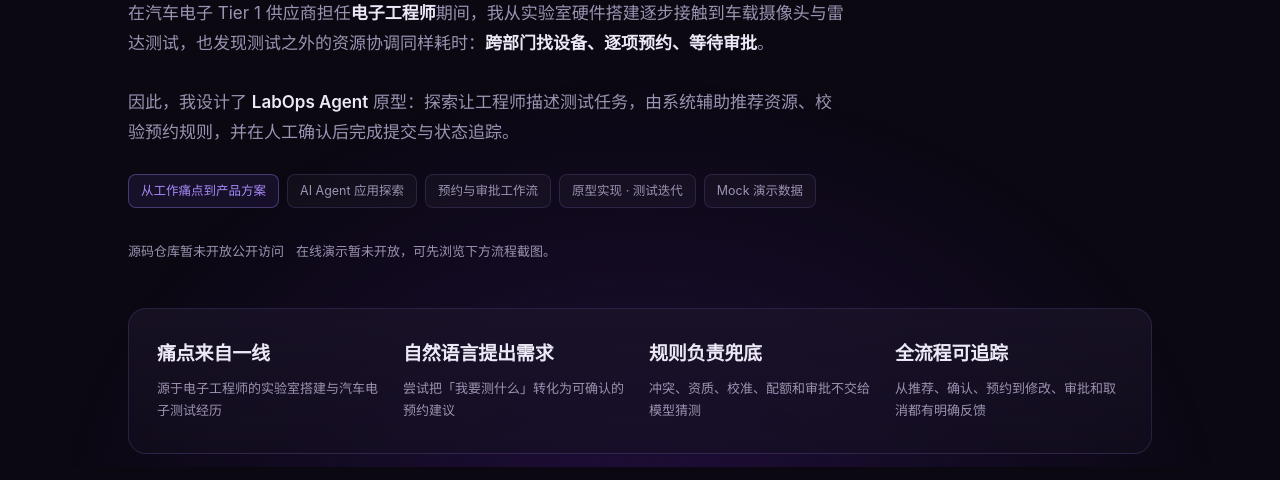
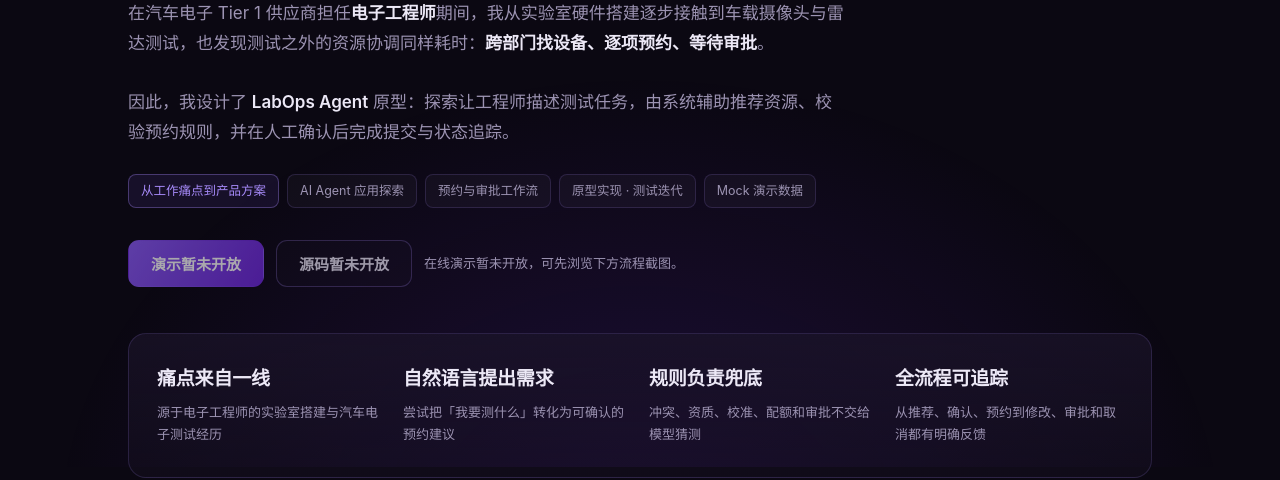
Before and after one commit to luckyGirl-yu929/luckyGirl-yu929.github.io, a plain HTML site: page projects/LabOps_Agent.html in a window 1280 px wide. Shown: the part 333-813 px from the top of the page. Drawn offline with Linux system fonts and the light colour scheme.

Commit message:
Clarify unavailable LabOps demo and source actions

```diff
--- a/projects/LabOps_Agent.html
+++ b/projects/LabOps_Agent.html
@@ -93,6 +93,8 @@
   .btn-p:hover{filter:brightness(1.1);transform:translateY(-1px)}
   .btn-g{border-color:var(--line-strong);color:var(--text);background:rgba(255,255,255,.02)}
   .btn-g:hover{background:rgba(167,139,250,.10);border-color:var(--purple)}
+  .btn:disabled{cursor:not-allowed;opacity:.65;transform:none;filter:none;box-shadow:none}
+  .btn-g:disabled{background:rgba(255,255,255,.02);border-color:var(--line-strong)}
   .coldhint{font-size:13px;color:var(--muted)}
   .coldhint b{color:#f2d29a;font-weight:600;background:none}
 
@@ -283,8 +285,8 @@
       <span class="tag">Mock 演示数据</span>
     </div>
     <div class="actions">
-      <!-- 在线体验入口暂时隐藏，待公开 Demo 上线后恢复。 -->
-      <span class="coldhint">源码仓库暂未开放公开访问</span>
+      <button class="btn btn-p" id="btn-demo" type="button" disabled title="尚未部署公开演示服务">演示暂未开放</button>
+      <button class="btn btn-g" id="btn-repo" type="button" disabled title="源码仓库暂未开放公开访问">源码暂未开放</button>
       <span class="coldhint">在线演示暂未开放，可先浏览下方流程截图。</span>
     </div>
 
@@ -377,8 +379,8 @@
       <h3>进一步了解项目</h3>
       <p>项目基于模拟设备与预约数据；在线演示暂未开放，可通过上方截图了解流程。</p>
       <div class="actions" style="justify-content:center">
-        <!-- 在线体验入口暂时隐藏，待公开 Demo 上线后恢复。 -->
-        <span class="coldhint">源码仓库暂未开放公开访问</span>
+        <button class="btn btn-p" id="btn-demo2" type="button" disabled title="尚未部署公开演示服务">演示暂未开放</button>
+        <button class="btn btn-g" id="btn-repo2" type="button" disabled title="源码仓库暂未开放公开访问">源码暂未开放</button>
       </div>
       <p style="margin-top:18px;margin-bottom:0;font-size:12.5px;color:var(--muted-2)">
         当前展示使用 Mock 演示数据，不连接真实实验室。
```
